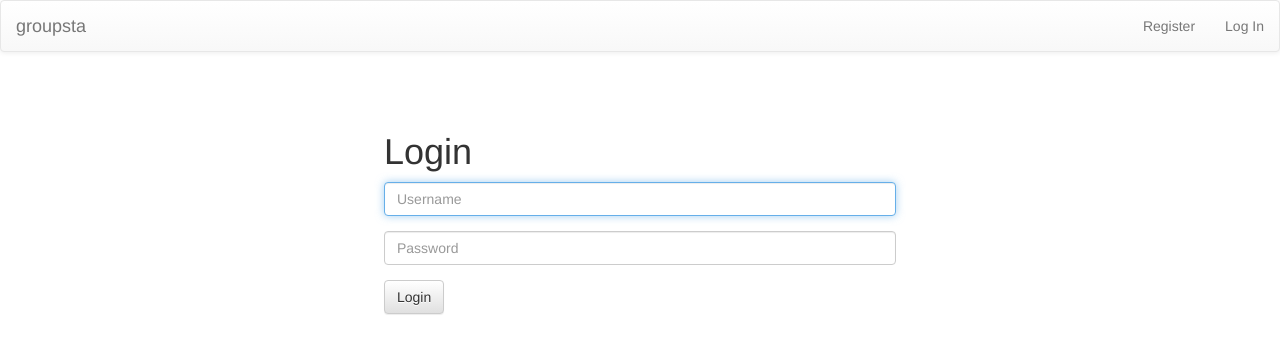
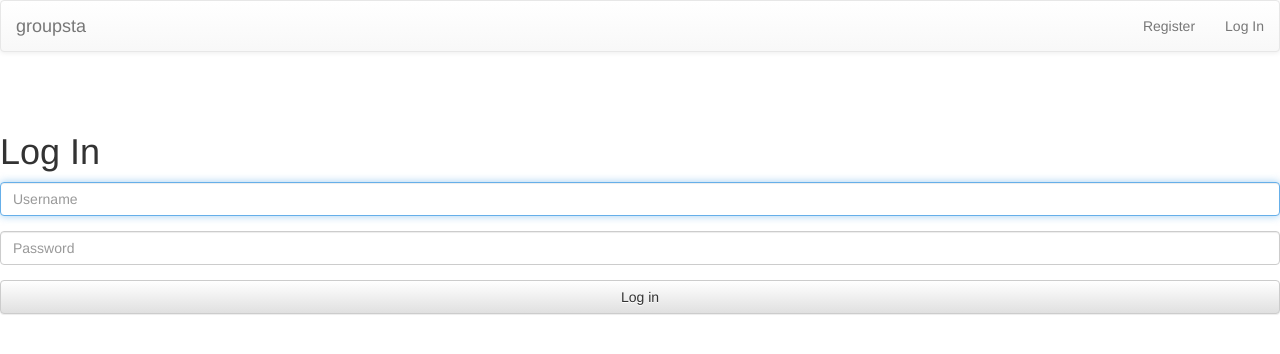
Before and after one commit to Wanghuaichen/groupsta, a Flask app: page /login in a window 1280 px wide. Shown: the top 354 px of the page. Run offline with Flask 2, Linux system fonts and the light colour scheme; some libraries are stand-ins or nearby versions.

Commit message:
login en register page gestyled

```diff
--- a/templates/login.html
+++ b/templates/login.html
@@ -5,19 +5,19 @@
 {% endblock %}
 
 {% block main %}
-<body>
-    <div class="container_login">
-        <h1>Login</h1>
+<body class="body_log_reg">
+    <div class="container_log_reg">
+        <h1>Log In</h1>
         <form action="{{ url_for('login') }}" method="post">
-            <fieldset>
+            <fieldset class="log_reg">
                 <div class="form-group">
-                    <input autocomplete="off" autofocus class="form-control" name="username" placeholder="Username" type="text"/>
+                    <input autocomplete="off" autofocus class="form-control" id="log_reg-input" name="username" placeholder="Username" type="text"/>
                 </div>
                 <div class="form-group">
-                    <input class="form-control" name="password" placeholder="Password" type="password"/>
+                    <input class="form-control" id="log_reg-input" name="password" placeholder="Password" type="password"/>
                 </div>
                 <div class="form-group">
-                    <button class="btn btn-default" type="submit">Login</button>
+                    <button class="btn btn-default btn-block" id="log_reg_button" type="submit">Log in</button>
                 </div>
             </fieldset>
         </form>
```
Also changed, not shown: templates/register.html (+4 -4 lines).
